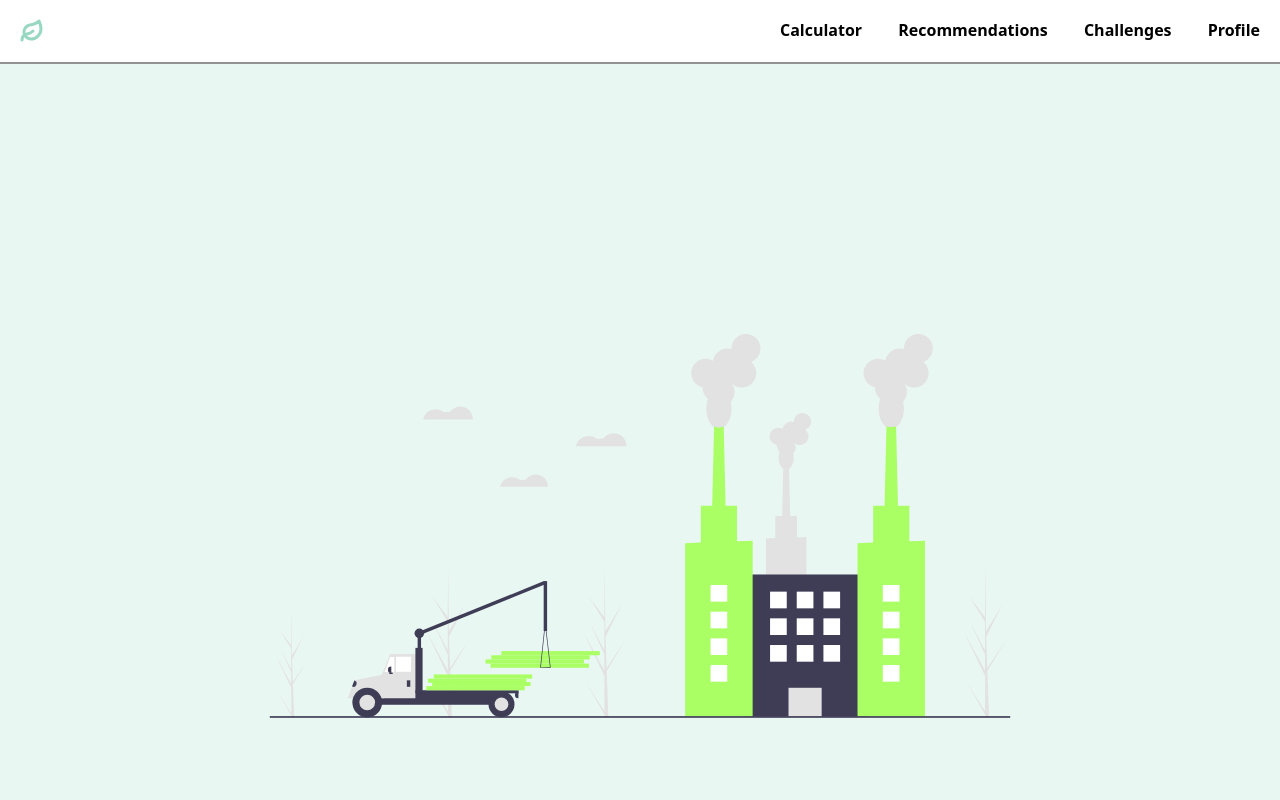
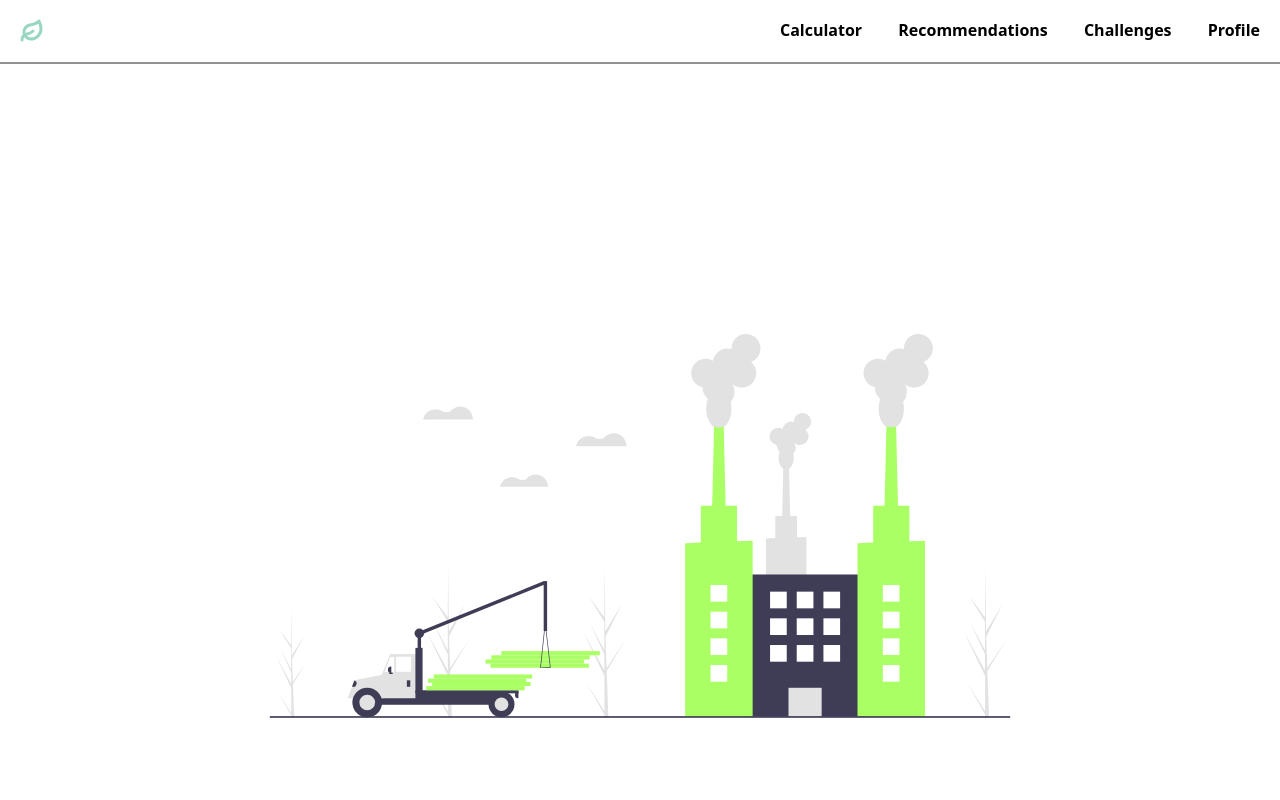
Before and after one commit to yeongminChae/footprint, a Next.js app: page /hero in a window 1280 px wide. Shown: the top 800 px of the page. Built offline with nearby package versions, Linux system fonts and the light colour scheme.

Commit message:
수정 : 일반 배경에 그라디언트 적용

```diff
--- a/src/pages/hero/index.tsx
+++ b/src/pages/hero/index.tsx
@@ -4,10 +4,12 @@ import Hero1 from "../components/hero/hero1";
 import Hero2 from "../components/hero/hero2";
 import Hero3 from "../components/hero/hero3";
 import HeroContent from "../components/hero/heroContent";
+import cls from "@/libs/utils";
+import { gradiantBackground } from "..";
 
 const HeroPage: NextPage = () => {
   return (
-    <div className="w-full h-max bg-bgColor bg-centers">
+    <div className={cls("w-full h-max", gradiantBackground)}>
       <HeroContent
         id="1"
         hero={<Hero1 />}
--- a/src/pages/results/index.tsx
+++ b/src/pages/results/index.tsx
@@ -1,11 +1,15 @@
 import { useEffect, useState } from "react";
+import { useRouter } from "next/router";
 
 import { CalculatorFormHeader } from "../components/calculator/calculator";
 import BarChart from "../components/results/barChart";
 import DonutChart from "../components/results/donutChart";
 import ResultsAnnounce from "../components/results/resultsAnnounce";
+import cls from "@/libs/utils";
+import { gradiantBackground } from "..";
 
 const results = () => {
+  const router = useRouter();
   const [co2Data, setCo2Data] = useState({});
   const newCo2Data = Object.values(co2Data).map((i) => Number(i));
 
@@ -14,8 +18,19 @@ const results = () => {
     setCo2Data(storedData ? JSON.parse(storedData) : {});
   }, []);
 
+  // useEffect(() => {
+  //   if (Object.keys(co2Data).length === 0) {
+  //     router.push("/");
+  //   }
+  // }, []);
+
   return (
-    <div className="h-screen w-screen pt-16 bg-bgColor flex items-center justify-center">
+    <div
+      className={cls(
+        "h-screen w-screen pt-16 bg-bgColor flex items-center justify-center",
+        gradiantBackground
+      )}
+    >
       <section className="w-[65rem] h-[40rem] bg-white rounded-lg border-2 shadow-xl">
         <CalculatorFormHeader title="결과 분석" />
         <div className={gridContainer}>
```
